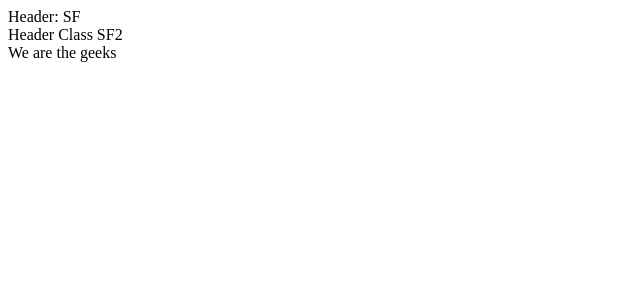
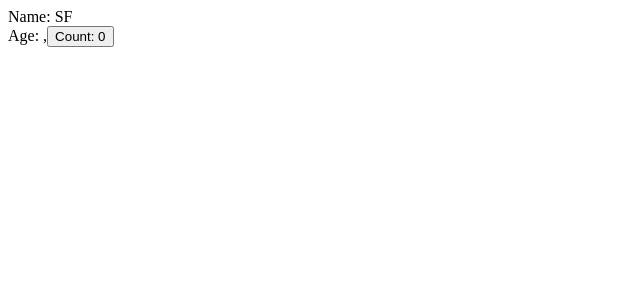
Before and after one commit to azizali/react-sf, a React (Create React App) app: page / in a window 1280 px wide. Shown: the top 300 px of the page, without its empty margins (0-640 px from the left). Built offline with nearby package versions, Linux system fonts and the light colour scheme.

Commit message:
State and events handeling

```diff
--- a/src/App.jsx
+++ b/src/App.jsx
@@ -1,19 +1,16 @@
 import React from 'react';
-import Header from './Header';
-import HeaderClass from './HeaderClass';
+// import Header from './Header';
+// import HeaderClass from './HeaderClass';
 // import ContentTwo from './ContentTwo';
 // import Box from './Box';
 // import Footer from './Footer';
-import CarsList from './CarsList';
+// import CarsList from './CarsList';
+import Counter from './Score/Counter';
 
 export default function App (props) {
   return (
     <>
-      <Header companyName="SF" tagLine="We are the geeks" />
-      <HeaderClass
-        companyName="SF2"
-        tagLine="We are the geeks"
-      />
+      <Counter />
     </>
   )
 }
--- /dev/null
+++ b/src/Score/Counter.jsx
@@ -0,0 +1,48 @@
+import React from 'react';
+
+export default class Counter extends React.Component {
+  constructor(props){
+    super(props);
+    this.state = {
+      count: 0,
+      name: 'SF'
+    }
+  }
+
+  render(){
+    console.log('render');
+    return (
+      <>
+        Name: {this.state.name} <br/>
+        Age: {this.state.age},
+        <button onClick={()=>{
+          // The wrong way to update state
+          // this.state.count = this.state.count + 1
+
+          // Right way to update state
+          // this.setState({
+          //   count: this.state.count + 1,
+          //   age: 12,
+          // });
+
+          console.log('Count before', this.state.count);
+          // Use callback function in this.setState
+          // if your new state replies on prevState or prevProp
+          this.setState((prevState, prevProp)=>{
+            return {
+              count: prevState.count + 1,
+              age: 12,
+            }
+          }, ()=>{
+            console.log('done callback', this.state.count);
+          });
+
+          console.log('Count after', this.state.count);
+
+        }}>
+          Count: {this.state.count}
+        </button>
+      </>
+    )
+  }
+}
```
